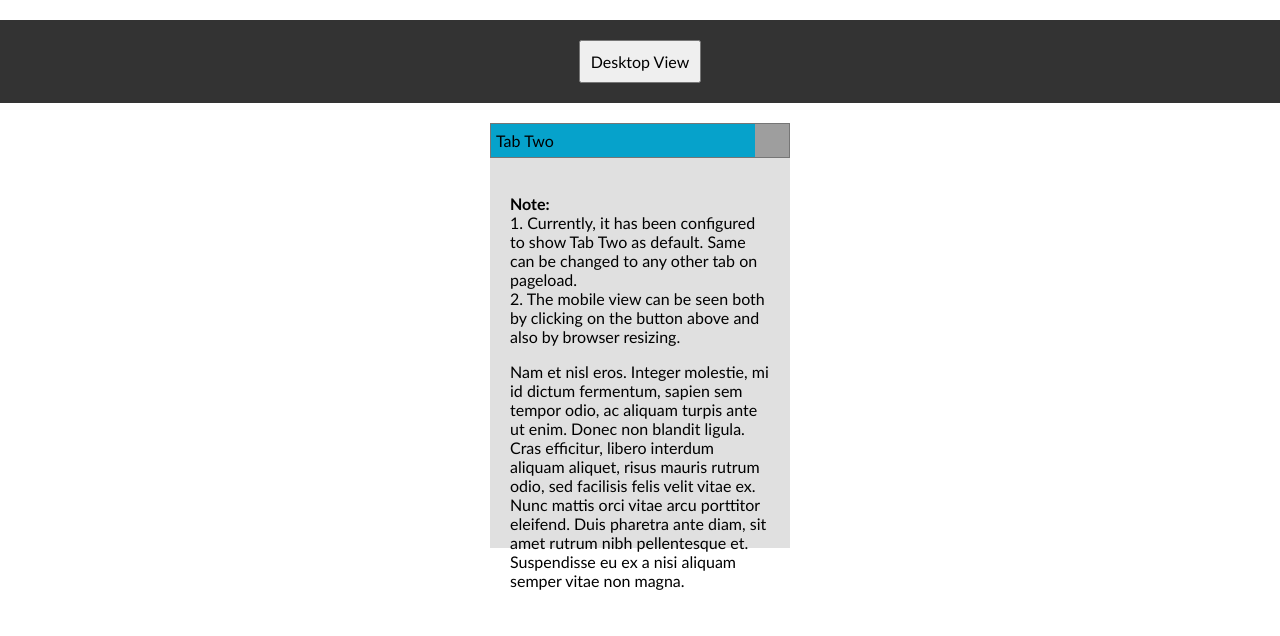
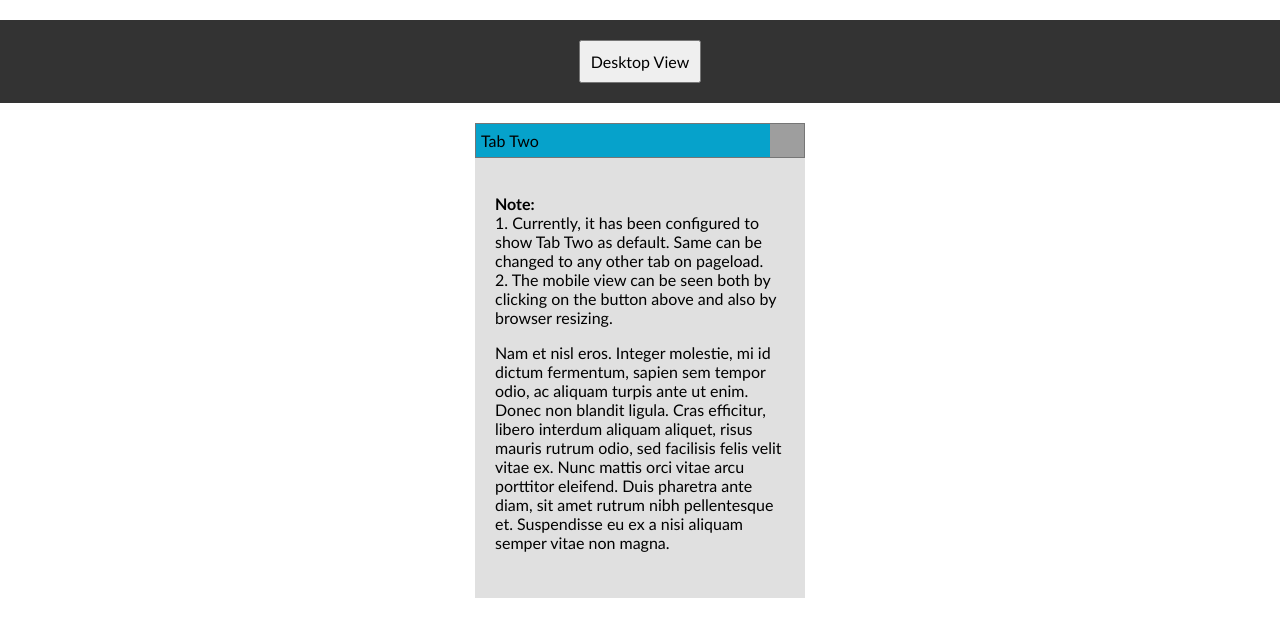
Before and after one commit to aniruddha153/CouponDuniaTask, a plain HTML site: page index.html in a window 1280 px wide. Both pictures are taken after a click on the button "Mobile View". Drawn offline with nearby package versions, Linux system fonts and the light colour scheme; grey boxes are pictures that could not be loaded.

Commit message:
Update style.css

```diff
--- a/style.css
+++ b/style.css
@@ -1,5 +1,5 @@
 html{ font-family: 'Trebuchet MS', Sans-Serif; }
-body { margin-top: 20px; }
+body { margin-top: 20px; margin-bottom: 20px; }
 
 .container{ width: 800px; margin: 20px auto 0px auto; }
 
@@ -7,11 +7,11 @@ body { margin-top: 20px; }
 /*.tab-dropdown:after{ position: absolute; right: 0.5em; top: 0; content: "\2261"; font-size: 1.8em; color: #FFF; }*/
 .tab-dropdown select { background: transparent; width: 100%; height: 35px; padding: 5px; font-size: 1em; line-height: 1; -webkit-appearance: none; outline: none; }
 
-.container.mobileView{ width: 300px; }
+.container.mobileView{ width: 330px; }
 .container.mobileView ul.tabs { display: none; }
 .container.mobileView .tab-dropdown { display: block; width: 100%; }
 .container.mobileView .tab-dropdown select { display: block; width: 100%; }
-.container.mobileView .tab-content { height: 350px; }
+.container.mobileView .tab-content { height: 400px; }
 
 .button-wrapper{ background: #333; padding: 20px; text-align: center; }
 .primary-btn{ padding: 10px; }
```
